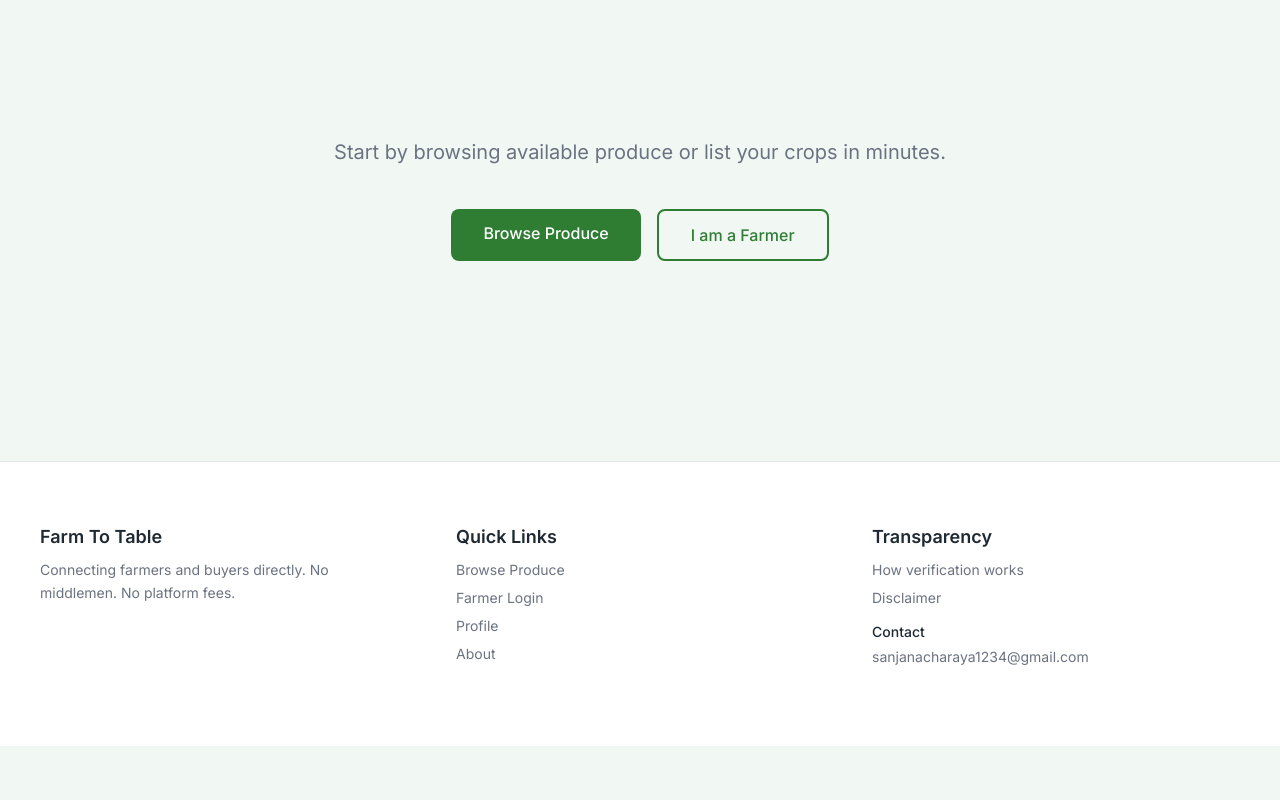
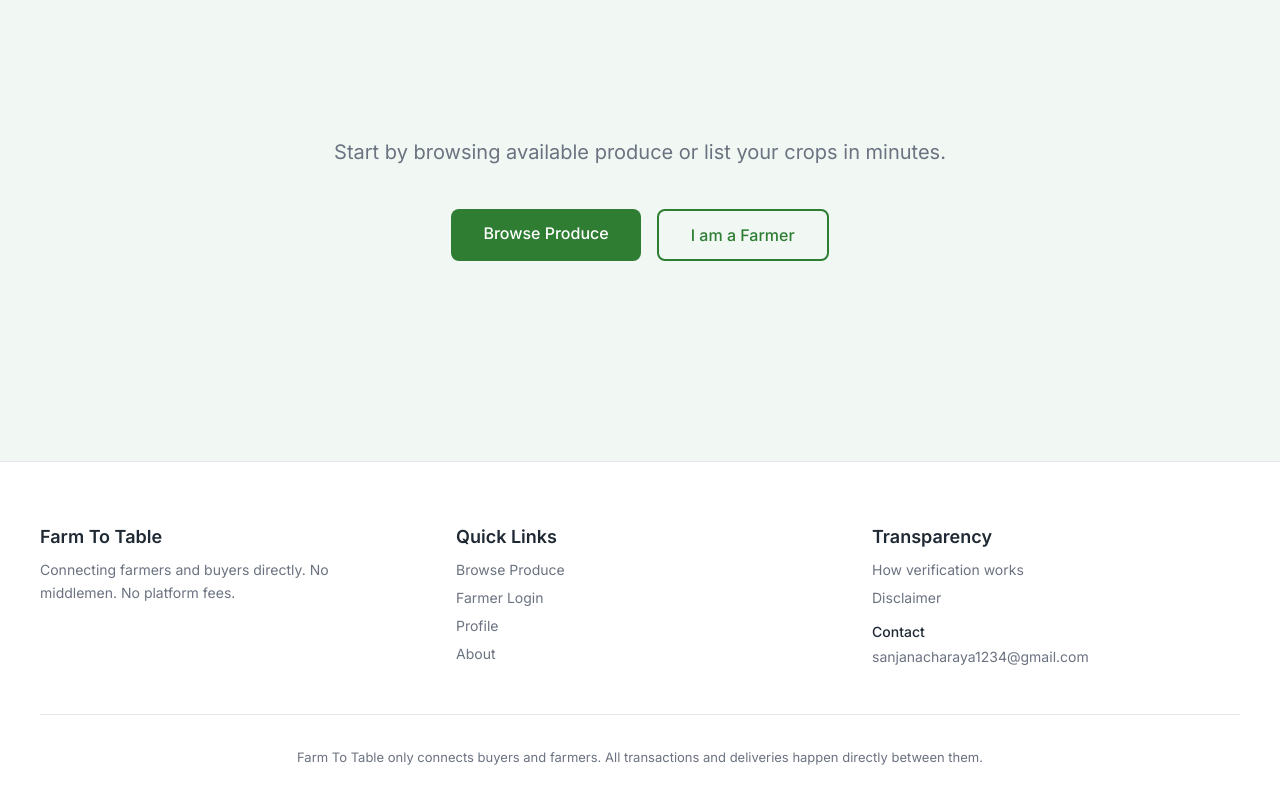
Before and after one commit to sanjanb/k-tech-nain, a Next.js app: page / in a window 1280 px wide. Shown: the part 1081-1881 px from the top of the page. Before the commit the page ends 1827 px from the top, so only its background shows below. Built offline with nearby package versions, Linux system fonts and the light colour scheme; no server answers.

Commit message:
feat: add disclaimer section to Footer component

```diff
--- a/components/Footer.jsx
+++ b/components/Footer.jsx
@@ -188,6 +188,27 @@ export default function Footer() {
             </div>
           </div>
         </div>
+
+        {/* Disclaimer */}
+        <div
+          style={{
+            paddingTop: "clamp(24px, 4vw, 32px)",
+            borderTop: "1px solid #E5E7EB",
+          }}
+        >
+          <p
+            style={{
+              fontSize: 13,
+              color: "#6B7280",
+              margin: 0,
+              lineHeight: 1.6,
+              textAlign: "center",
+            }}
+          >
+            Farm To Table only connects buyers and farmers. All transactions
+            and deliveries happen directly between them.
+          </p>
+        </div>
       </div>
     </footer>
   );
```
